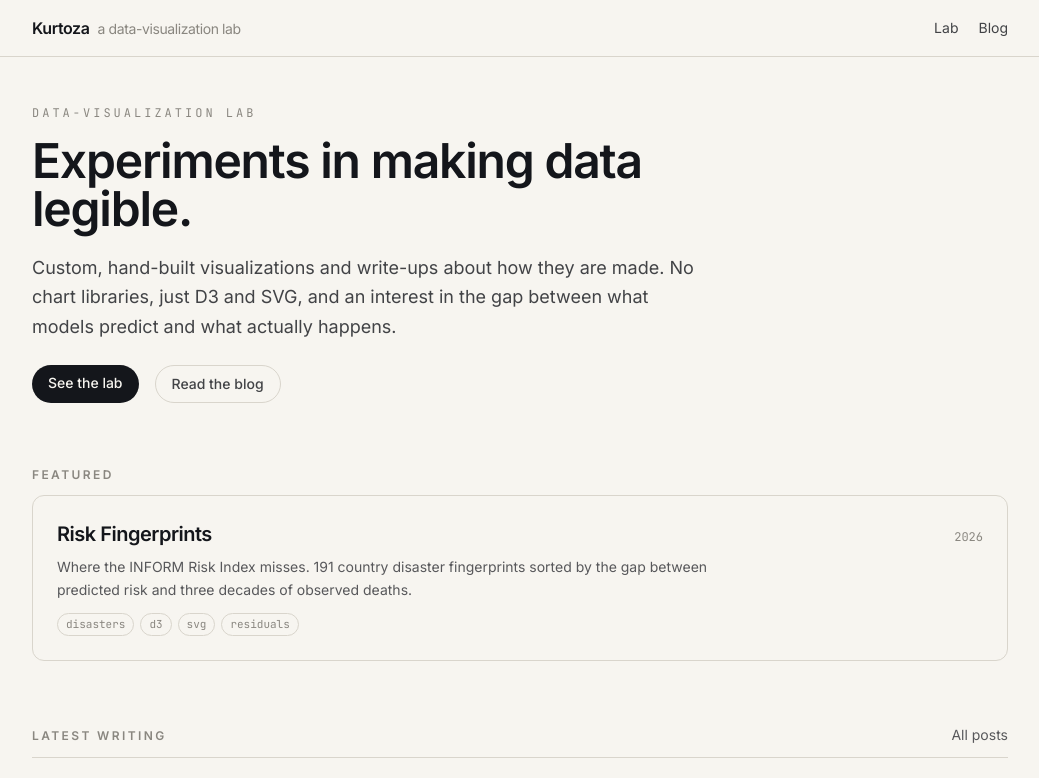
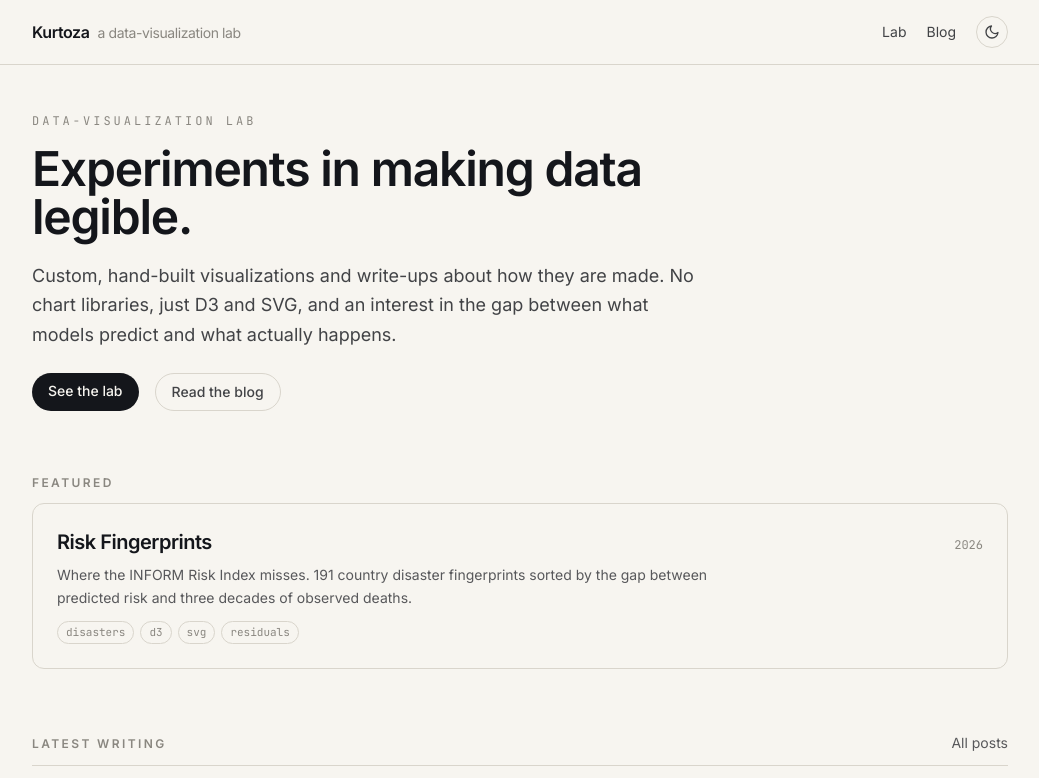
Before and after one commit to outreach-al/advanced-interactive-visualization, a Next.js app: page / in a window 1280 px wide. Shown: the top 778 px of the page, without its empty margins (120-1159 px from the left). Built offline with nearby package versions, Linux system fonts and the light colour scheme.

Commit message:
Added theme switching

```diff
--- a/app/components/OverlayCompare.tsx
+++ b/app/components/OverlayCompare.tsx
@@ -128,7 +128,7 @@ export function OverlayModal({ countries, onClose }: { countries: Country[]; onC
   if (typeof document === 'undefined') return null;
   return createPortal(
     <div
-      className="fixed inset-0 z-50 flex items-start justify-center bg-ink/30 p-4 backdrop-blur-sm sm:items-center sm:p-10"
+      className="theme-light fixed inset-0 z-50 flex items-start justify-center bg-ink/30 p-4 backdrop-blur-sm sm:items-center sm:p-10"
       onClick={onClose}
     >
       <div
--- a/app/components/RiskFingerprints.tsx
+++ b/app/components/RiskFingerprints.tsx
@@ -310,7 +310,7 @@ export function RiskFingerprints() {
 
   if (loading) {
     return (
-      <div className="flex h-screen items-center justify-center">
+      <div className="theme-light flex h-screen items-center justify-center bg-paper">
         <div className="text-center">
           <div className="mx-auto h-8 w-8 animate-spin rounded-full border-2 border-rule border-t-ink" />
           <p className="mt-4 font-mono text-xs uppercase tracking-[0.2em] text-faint">Loading fingerprints...</p>
@@ -320,14 +320,14 @@ export function RiskFingerprints() {
   }
   if (error || !file || !activeData) {
     return (
-      <div className="flex h-screen items-center justify-center">
+      <div className="theme-light flex h-screen items-center justify-center bg-paper">
         <p className="text-[#b0463b]">Failed to load data: {error ?? 'unknown error'}</p>
       </div>
     );
   }
 
   return (
-    <div className="flex min-h-screen flex-col lg:h-screen">
+    <div className="theme-light flex min-h-screen flex-col bg-paper lg:h-screen">
       {/* header */}
       <header className="flex flex-col gap-2 border-b border-rule px-4 py-3 sm:flex-row sm:flex-wrap sm:items-center sm:justify-between sm:gap-x-4 sm:px-6">
         <div className="min-w-0">
--- a/app/components/site/SiteShell.tsx
+++ b/app/components/site/SiteShell.tsx
@@ -1,4 +1,5 @@
 import Link from 'next/link';
+import { ThemeToggle } from './ThemeToggle';
 
 // Shared chrome for the content pages (landing, lab gallery, blog). The
 // full-screen visualizations opt out of this and render bare.
@@ -18,6 +19,7 @@ export function SiteShell({ children }: { children: React.ReactNode }) {
             <Link href="/blog" className="text-ink/80 transition-colors hover:text-ink">
               Blog
             </Link>
+            <ThemeToggle />
           </nav>
         </div>
       </header>
--- /dev/null
+++ b/app/components/site/ThemeToggle.tsx
@@ -0,0 +1,46 @@
+'use client';
+
+import { useEffect, useState } from 'react';
+
+// Toggles `.theme-dark` / `.theme-light` on <html> and remembers the choice.
+export function ThemeToggle() {
+  const [theme, setTheme] = useState<'light' | 'dark'>('light');
+
+  useEffect(() => {
+    setTheme(document.documentElement.classList.contains('theme-dark') ? 'dark' : 'light');
+  }, []);
+
+  const toggle = () => {
+    const next = theme === 'dark' ? 'light' : 'dark';
+    const c = document.documentElement.classList;
+    c.remove('theme-light', 'theme-dark');
+    c.add(`theme-${next}`);
+    try {
+      localStorage.setItem('theme', next);
+    } catch {}
+    setTheme(next);
+  };
+
+  return (
+    <button
+      type="button"
+      onClick={toggle}
+      aria-label={`Switch to ${theme === 'dark' ? 'light' : 'dark'} theme`}
+      title="Toggle theme"
+      className="flex h-8 w-8 items-center justify-center rounded-full border border-rule text-ink/80 transition-colors hover:bg-ink/[0.06]"
+    >
+      {theme === 'dark' ? (
+        // sun
+        <svg viewBox="0 0 24 24" className="h-4 w-4" fill="none" stroke="currentColor" strokeWidth="2" strokeLinecap="round">
+          <circle cx="12" cy="12" r="4" />
+          <path d="M12 2v2M12 20v2M4.9 4.9l1.4 1.4M17.7 17.7l1.4 1.4M2 12h2M20 12h2M4.9 19.1l1.4-1.4M17.7 6.3l1.4-1.4" />
+        </svg>
+      ) : (
+        // moon
+        <svg viewBox="0 0 24 24" className="h-4 w-4" fill="none" stroke="currentColor" strokeWidth="2" strokeLinecap="round" strokeLinejoin="round">
+          <path d="M21 12.8A9 9 0 1 1 11.2 3a7 7 0 0 0 9.8 9.8z" />
+        </svg>
+      )}
+    </button>
+  );
+}
--- a/app/globals.css
+++ b/app/globals.css
@@ -7,10 +7,28 @@
   --font-mono: 'JetBrains Mono', ui-monospace, monospace;
 }
 
+/* Theme palette as RGB channels, so Tailwind's `/opacity` modifiers keep working.
+   Light is the default; `.theme-dark` overrides; `.theme-light` re-asserts light
+   for subtrees (the visualizations force light until their SVG colors are themed). */
+:root,
+.theme-light {
+  --paper: 247 245 240;
+  --ink: 20 22 27;
+  --faint: 138 135 128;
+  --rule: 217 213 204;
+}
+
+.theme-dark {
+  --paper: 21 23 27;
+  --ink: 236 232 224;
+  --faint: 143 138 129;
+  --rule: 52 54 60;
+}
+
 html,
 body {
-  background: theme('colors.paper');
-  color: theme('colors.ink');
+  background: rgb(var(--paper));
+  color: rgb(var(--ink));
   -webkit-font-smoothing: antialiased;
   text-rendering: optimizeLegibility;
 }
@@ -20,6 +38,6 @@ body {
   width: 8px;
 }
 .fp-scroll::-webkit-scrollbar-thumb {
-  background: theme('colors.rule');
+  background: rgb(var(--rule));
   border-radius: 4px;
 }
--- a/app/lab/risk-fingerprints/conflict/page.tsx
+++ b/app/lab/risk-fingerprints/conflict/page.tsx
@@ -29,6 +29,7 @@ export default function ConflictPage() {
   }, []);
 
   return (
+    <div className="theme-light min-h-screen bg-paper">
     <main className="mx-auto max-w-5xl px-6 py-10">
       <Link href="/lab/risk-fingerprints" className="font-mono text-xs text-faint hover:text-ink">
         ← Risk Fingerprints
@@ -63,5 +64,6 @@ export default function ConflictPage() {
         </div>
       )}
     </main>
+    </div>
   );
 }
--- a/app/layout.tsx
+++ b/app/layout.tsx
@@ -25,7 +25,15 @@ export default function RootLayout({
   children: React.ReactNode;
 }) {
   return (
-    <html lang="en" className={`${inter.variable} ${mono.variable}`}>
+    <html lang="en" className={`theme-light ${inter.variable} ${mono.variable}`} suppressHydrationWarning>
+      <head>
+        {/* Set the theme before paint to avoid a flash for dark-mode visitors. */}
+        <script
+          dangerouslySetInnerHTML={{
+            __html: `(function(){try{var t=localStorage.getItem('theme');if(t!=='light'&&t!=='dark'){t=matchMedia('(prefers-color-scheme:dark)').matches?'dark':'light';}var c=document.documentElement.classList;c.remove('theme-light','theme-dark');c.add('theme-'+t);}catch(e){}})();`,
+          }}
+        />
+      </head>
       <body className="font-sans antialiased">{children}</body>
     </html>
   );
--- a/tailwind.config.ts
+++ b/tailwind.config.ts
@@ -9,10 +9,10 @@ const config: Config = {
         mono: ['var(--font-mono)', 'ui-monospace', 'monospace'],
       },
       colors: {
-        ink: '#14161b',
-        paper: '#f7f5f0',
-        faint: '#8a8780',
-        rule: '#d9d5cc',
+        ink: 'rgb(var(--ink) / <alpha-value>)',
+        paper: 'rgb(var(--paper) / <alpha-value>)',
+        faint: 'rgb(var(--faint) / <alpha-value>)',
+        rule: 'rgb(var(--rule) / <alpha-value>)',
       },
     },
   },
```
Also changed, not shown: 1 other file (tests, documents, lock files or other folders).
